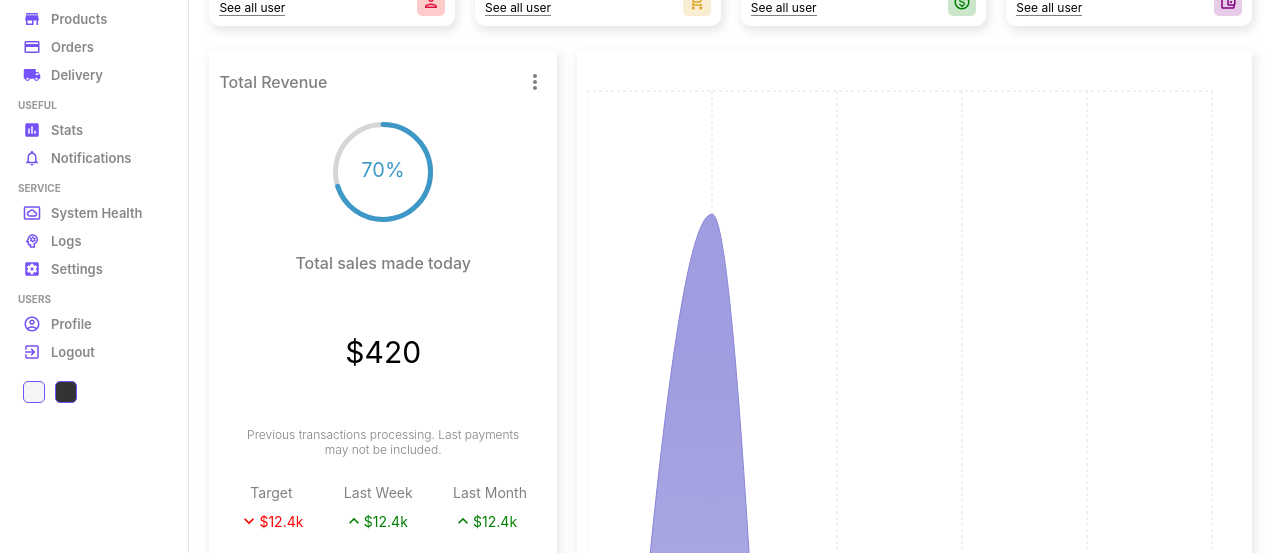
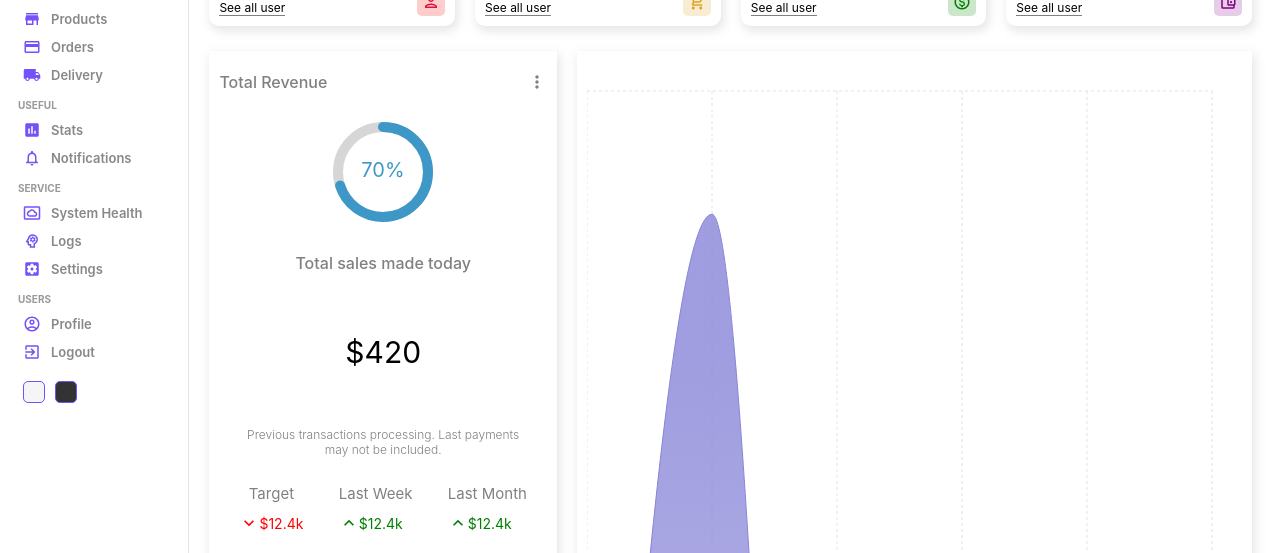
Before and after one commit to 1Mathias/React-Dashboard, a React (Create React App) app: page / in a window 1280 px wide. Shown: the part 173-726 px from the top of the page. Built offline with nearby package versions, Linux system fonts and the light colour scheme.

Commit message:
Featured items

```diff
--- a/src/components/featured/Featured.jsx
+++ b/src/components/featured/Featured.jsx
@@ -10,14 +10,14 @@ import KeyboardArrowUpOutlinedIcon from "@mui/icons-material/KeyboardArrowUpOutl
 
 const Featured = () => {
     return (
-        <div className='featured'>
+        <div className="featured">
             <div className="top">
                 <h1 className="title">Total Revenue</h1>
-                <MoreVertIcon />
+                <MoreVertIcon fontSize="small" />
             </div>
             <div className="bottom">
                 <div className="featuredChart">
-                    <CircularProgressbar value={70} text={"70%"} strokeWidth={5} />
+                    <CircularProgressbar value={70} text={"70%"} strokeWidth={10} />
                 </div>
                 <p className="title">Total sales made today</p>
                 <p className="amount">$420</p>
--- a/src/components/featured/Featured.scss
+++ b/src/components/featured/Featured.scss
@@ -55,7 +55,7 @@
           text-align: center;
 
           .itemTitle {
-            font-size: 14px;
+            font-size: 15px;
             color: gray;
           }
 
```
